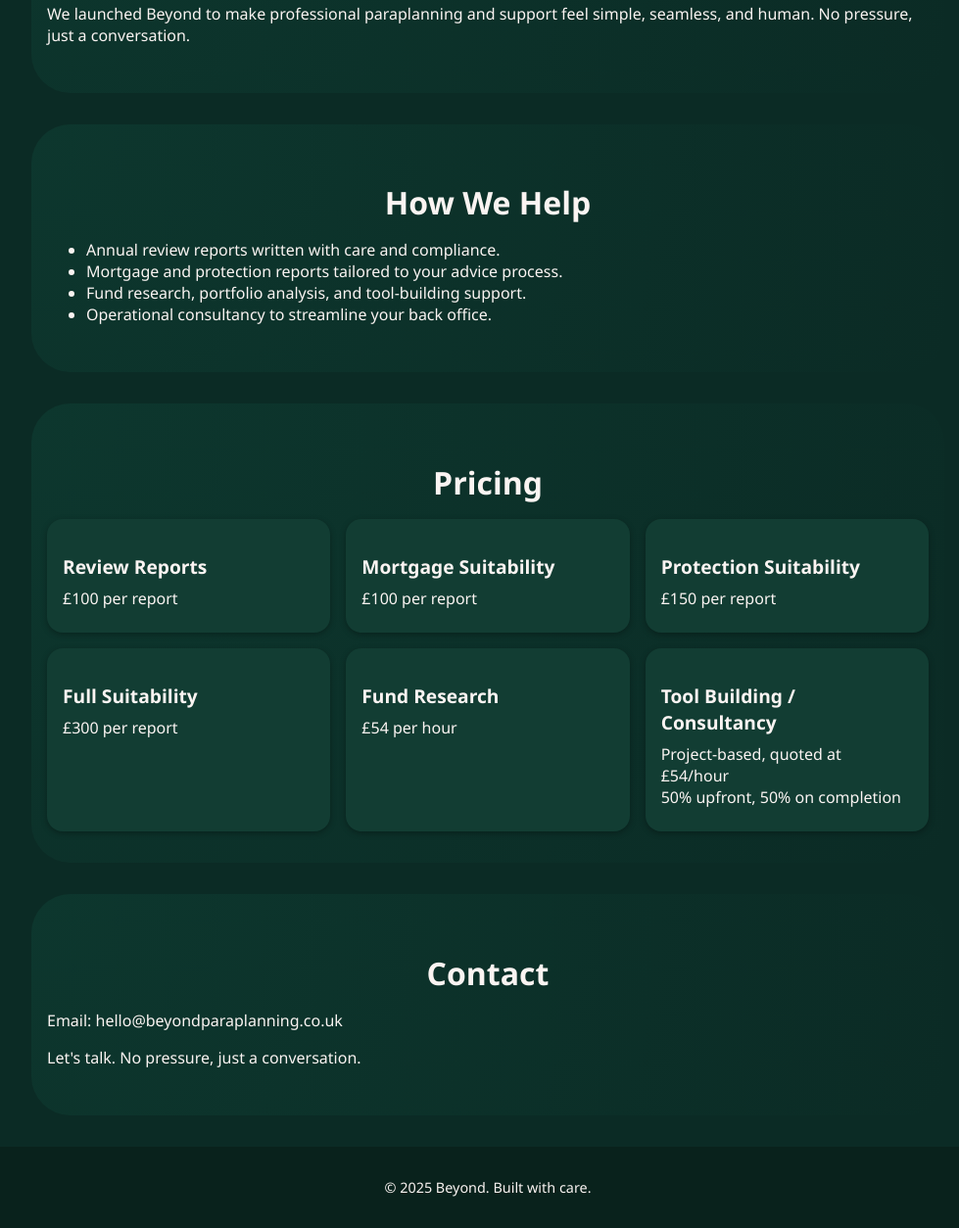
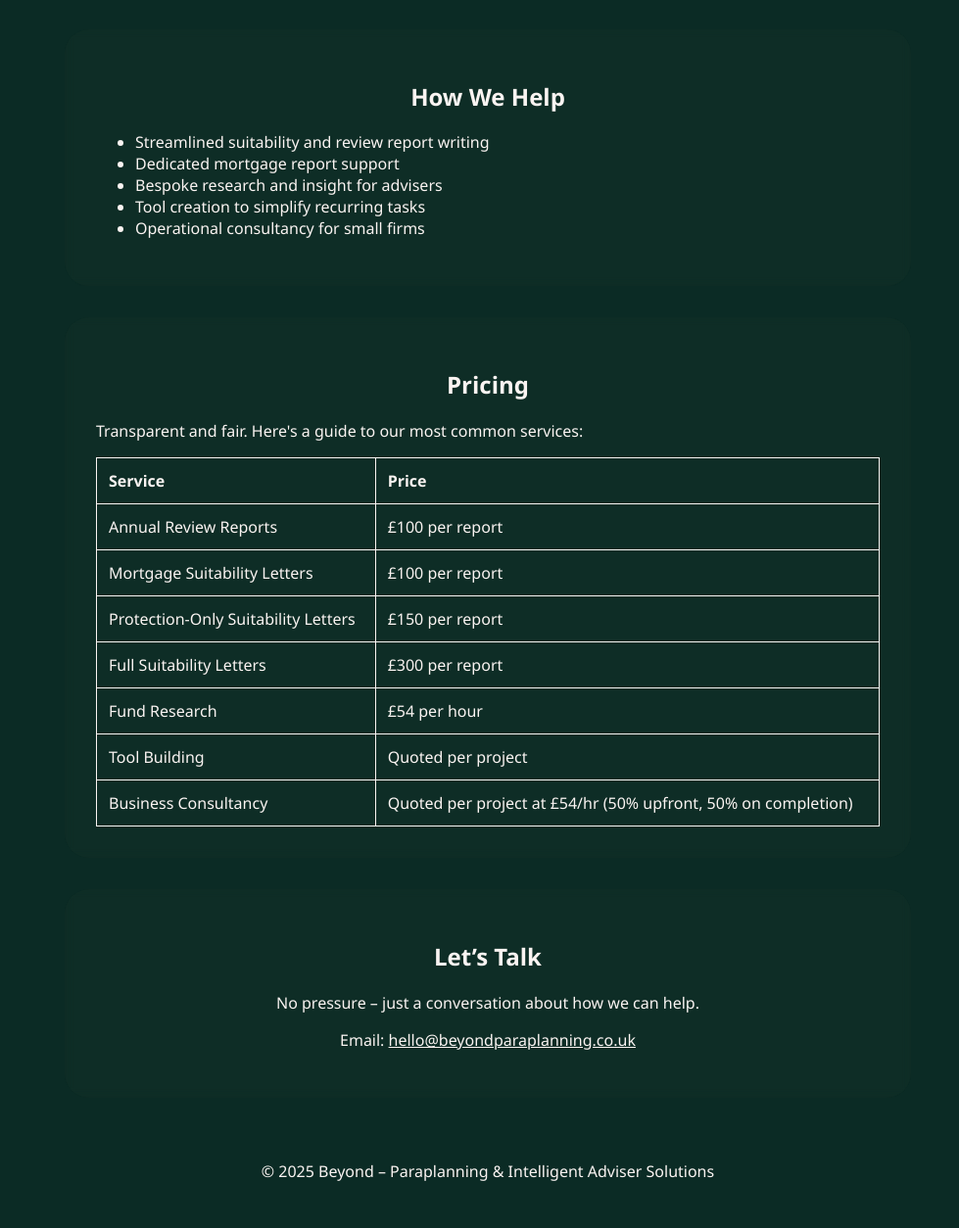
Before and after one commit to BeyondParaplanning/Beyond-site, a plain HTML site: page index.html in a window 1280 px wide. Shown: the part 779-2033 px from the top of the page at 98% size, without its empty margins (142-1121 px from the left). Drawn offline with nearby package versions, Linux system fonts and the light colour scheme.

Commit message:
Update index.html
Animation updates

```diff
--- a/index.html
+++ b/index.html
@@ -1,188 +1,145 @@
-<!DOCTYPE html><html lang="en">
-<head>
+<!DOCTYPE html><html lang="en"><head>
   <meta charset="UTF-8" />
   <meta name="viewport" content="width=device-width, initial-scale=1.0" />
-  <meta name="description" content="Beyond offers smart paraplanning and adviser support, saving you time and energy." />
-  <meta name="keywords" content="Paraplanning, Mortgage Advisers, Adviser Support, Financial Services, Beyond" />
-  <meta name="author" content="Beyond Paraplanning & Intelligent Adviser Solutions" />
-  <title>Beyond | Paraplanning & Adviser Solutions</title>
-  <link rel="stylesheet" href="style.css" />
+  <meta name="description" content="Beyond - Paraplanning & Intelligent Adviser Solutions. Smart support for smarter financial and mortgage advisers." />
+  <title>Beyond | Paraplanning & Intelligent Adviser Solutions</title>
+  <link rel="stylesheet" href="https://cdnjs.cloudflare.com/ajax/libs/animate.css/4.1.1/animate.min.css" />
   <style>
-    :root {
-      --bg-color: #0b2b25;
-      --font-color: #faf4f2;
-      --accent-color: #354532;
-    }body {
+    body {
       margin: 0;
       font-family: 'Segoe UI', Tahoma, Geneva, Verdana, sans-serif;
-  background-color: var(--bg-color);
-  color: var(--font-color);
-  scroll-behavior: smooth;
+      background-color: #0b2b25;
+      color: #faf4f2;
+    }header {
+  text-align: center;
+  padding: 1rem 0 0.5rem;
 }
 
-header {
-  text-align: center;
-  padding: 2rem 1rem 1rem 1rem;
-}
-
-.logo {
-  width: 240px;
+header img {
+  width: 220px;
   height: auto;
-  margin: 0 auto 0.5rem auto;
-  display: block;
+  margin-bottom: 0.5rem;
 }
 
 nav {
   display: flex;
   flex-wrap: wrap;
   justify-content: center;
-  gap: 0.75rem;
-  margin-bottom: 2rem;
+  gap: 1rem;
+  background-color: transparent;
+  padding: 0.5rem;
 }
 
 nav a {
+  background-color: #354532;
+  color: #faf4f2;
   text-decoration: none;
-  color: var(--font-color);
-  background-color: var(--accent-color);
-  padding: 0.6rem 1rem;
-  border-radius: 0.75rem;
-  font-weight: 600;
-  transition: background-color 0.3s ease;
+  padding: 0.75rem 1.25rem;
+  border-radius: 12px;
+  transition: background-color 0.3s;
 }
 
 nav a:hover {
-  background-color: #4a5b42;
+  background-color: #4d6148;
 }
 
 section {
-  max-width: 900px;
-  margin: auto;
-  padding: 2rem 1rem;
-  border-radius: 40px;
-  background: radial-gradient(circle at top left, #0d372e 0%, #0b2b25 100%);
-  margin-bottom: 2rem;
-  animation: fadeIn 1s ease;
+  max-width: 800px;
+  margin: 2rem auto;
+  padding: 2rem;
+  background-color: rgba(53, 69, 50, 0.1);
+  border-radius: 25px;
+  backdrop-filter: blur(4px);
+  transition: all 0.6s ease;
+  opacity: 0;
+  transform: translateY(20px);
+}
+
+section.visible {
+  opacity: 1;
+  transform: translateY(0);
 }
 
 h2 {
   text-align: center;
-  font-size: 2rem;
-  margin-bottom: 1rem;
 }
 
-.tagline {
-  font-size: 1.3rem;
-  text-align: center;
-  font-style: italic;
-  animation: rotateTaglines 12s infinite linear;
+table {
+  width: 100%;
+  border-collapse: collapse;
+  margin-top: 1rem;
 }
 
-.pricing-table {
-  display: grid;
-  grid-template-columns: repeat(auto-fit, minmax(250px, 1fr));
-  gap: 1rem;
-}
-
-.pricing-card {
-  background-color: #123d33;
-  padding: 1rem;
-  border-radius: 1rem;
-  box-shadow: 0 2px 6px rgba(0,0,0,0.3);
-  transition: transform 0.3s ease;
-}
-
-.pricing-card:hover {
-  transform: scale(1.03);
-}
-
-.pricing-card h3 {
-  font-size: 1.2rem;
-  margin-bottom: 0.5rem;
-}
-
-.pricing-card p {
-  margin: 0.5rem 0;
-}
-
-@keyframes fadeIn {
-  from { opacity: 0; transform: translateY(20px); }
-  to { opacity: 1; transform: translateY(0); }
-}
-
-@keyframes rotateTaglines {
-  0% { content: "Smart support for smarter advisers."; }
-  33% { content: "Paraplanning you can trust."; }
-  66% { content: "Operational clarity, technical expertise."; }
+th, td {
+  border: 1px solid #faf4f2;
+  padding: 0.75rem;
+  text-align: left;
 }
 
 footer {
   text-align: center;
-  font-size: 0.9rem;
-  padding: 2rem 1rem;
-  background-color: #09221c;
+  padding: 2rem;
+  color: #faf4f2;
 }
 
   </style>
-</head>
-<body>
+</head><body>
   <header>
-    <img src="logo.png" alt="Beyond Logo" class="logo" />
+    <img src="logo.png" alt="Beyond Logo" />
+  </header>
   <nav>
     <a href="#home">Home</a>
     <a href="#about">About</a>
-      <a href="#how">How We Help</a>
+    <a href="#help">How We Help</a>
     <a href="#pricing">Pricing</a>
     <a href="#contact">Contact</a>
-    </nav>
-  </header>  <section id="home">
+  </nav>  <section id="home">
     <h2>Save Time. Save Energy. Go Beyond.</h2>
-    <p class="tagline">Smart support for smarter advisers.</p>
+    <p style="text-align: center; font-style: italic;">Smart support for smarter advisers.</p>
   </section>  <section id="about">
     <h2>About Beyond</h2>
-    <p>Our mission is to give advisers their time back. By combining technical expertise with operational understanding, we help create space for advisers to do what they do best—build relationships and grow their business.</p>
-    <p>We launched Beyond to make professional paraplanning and support feel simple, seamless, and human. No pressure, just a conversation.</p>
-  </section>  <section id="how">
+    <p>Our mission is to give advisers their time back. By combining technical expertise with operational understanding, we help you deliver better outcomes without the burnout. Beyond was launched to create space—for deeper work, personal growth, and a more balanced life.</p>
+  </section>  <section id="help">
     <h2>How We Help</h2>
     <ul>
-      <li>Annual review reports written with care and compliance.</li>
-      <li>Mortgage and protection reports tailored to your advice process.</li>
-      <li>Fund research, portfolio analysis, and tool-building support.</li>
-      <li>Operational consultancy to streamline your back office.</li>
+      <li>Streamlined suitability and review report writing</li>
+      <li>Dedicated mortgage report support</li>
+      <li>Bespoke research and insight for advisers</li>
+      <li>Tool creation to simplify recurring tasks</li>
+      <li>Operational consultancy for small firms</li>
     </ul>
   </section>  <section id="pricing">
     <h2>Pricing</h2>
-    <div class="pricing-table">
-      <div class="pricing-card">
-        <h3>Review Reports</h3>
-        <p>£100 per report</p>
-      </div>
-      <div class="pricing-card">
-        <h3>Mortgage Suitability</h3>
-        <p>£100 per report</p>
-      </div>
-      <div class="pricing-card">
-        <h3>Protection Suitability</h3>
-        <p>£150 per report</p>
-      </div>
-      <div class="pricing-card">
-        <h3>Full Suitability</h3>
-        <p>£300 per report</p>
-      </div>
-      <div class="pricing-card">
-        <h3>Fund Research</h3>
-        <p>£54 per hour</p>
-      </div>
-      <div class="pricing-card">
-        <h3>Tool Building / Consultancy</h3>
-        <p>Project-based, quoted at £54/hour<br />50% upfront, 50% on completion</p>
-      </div>
-    </div>
+    <p>Transparent and fair. Here's a guide to our most common services:</p>
+    <table>
+      <tr><th>Service</th><th>Price</th></tr>
+      <tr><td>Annual Review Reports</td><td>£100 per report</td></tr>
+      <tr><td>Mortgage Suitability Letters</td><td>£100 per report</td></tr>
+      <tr><td>Protection-Only Suitability Letters</td><td>£150 per report</td></tr>
+      <tr><td>Full Suitability Letters</td><td>£300 per report</td></tr>
+      <tr><td>Fund Research</td><td>£54 per hour</td></tr>
+      <tr><td>Tool Building</td><td>Quoted per project</td></tr>
+      <tr><td>Business Consultancy</td><td>Quoted per project at £54/hr (50% upfront, 50% on completion)</td></tr>
+    </table>
   </section>  <section id="contact">
-    <h2>Contact</h2>
-    <p>Email: hello@beyondparaplanning.co.uk</p>
-    <p>Let's talk. No pressure, just a conversation.</p>
+    <h2>Let’s Talk</h2>
+    <p style="text-align: center;">No pressure – just a conversation about how we can help.</p>
+    <p style="text-align: center;">Email: <a href="mailto:hello@beyondparaplanning.co.uk" style="color: #faf4f2;">hello@beyondparaplanning.co.uk</a></p>
   </section>  <footer>
-    &copy; 2025 Beyond. Built with care.
-  </footer>
-</body>
-</html>
+    &copy; 2025 Beyond – Paraplanning & Intelligent Adviser Solutions
+  </footer>  <script>
+    const sections = document.querySelectorAll('section');
+    const observer = new IntersectionObserver(entries => {
+      entries.forEach(entry => {
+        if (entry.isIntersecting) {
+          entry.target.classList.add('visible');
+        }
+      });
+    }, {
+      threshold: 0.2
+    });
+
+    sections.forEach(section => {
+      observer.observe(section);
+    });
+  </script></body></html>
```
Lines whose indentation alone changed are shown as unchanged.
